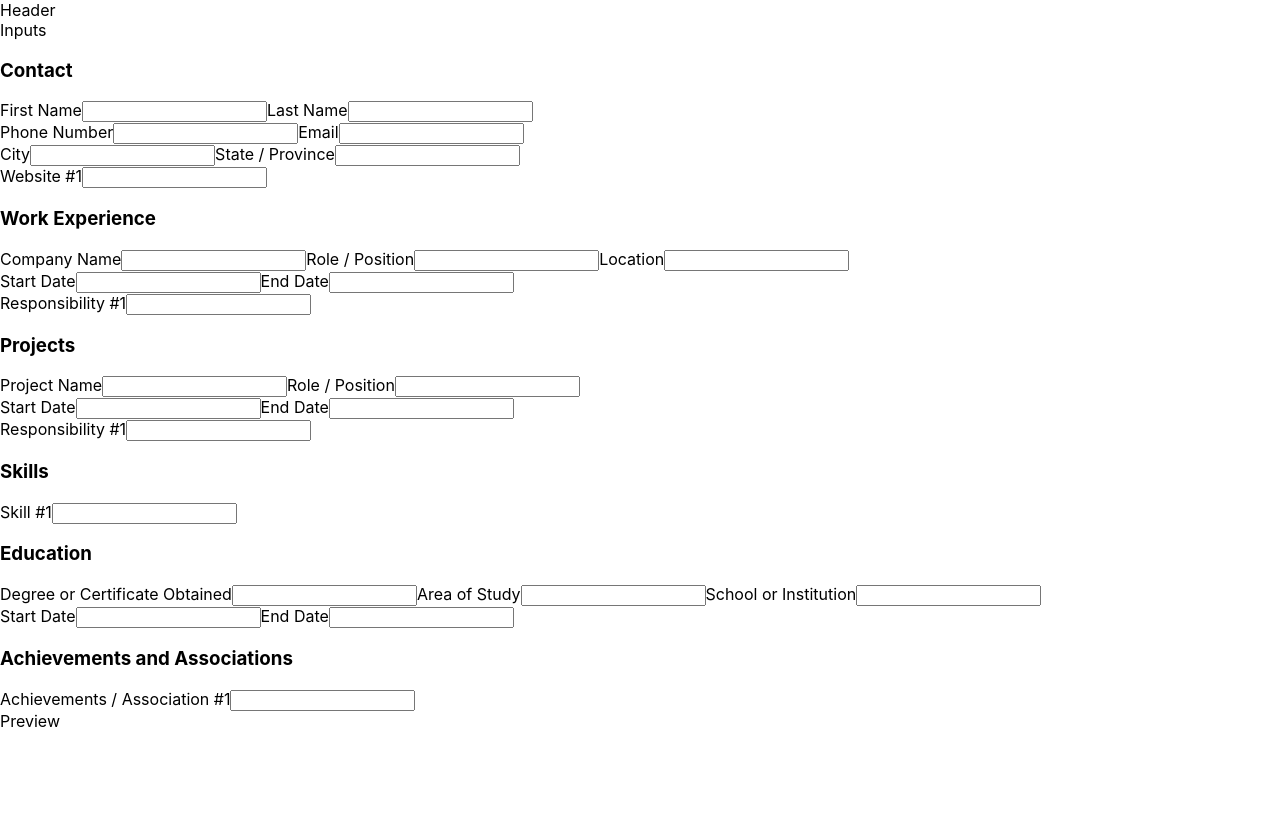
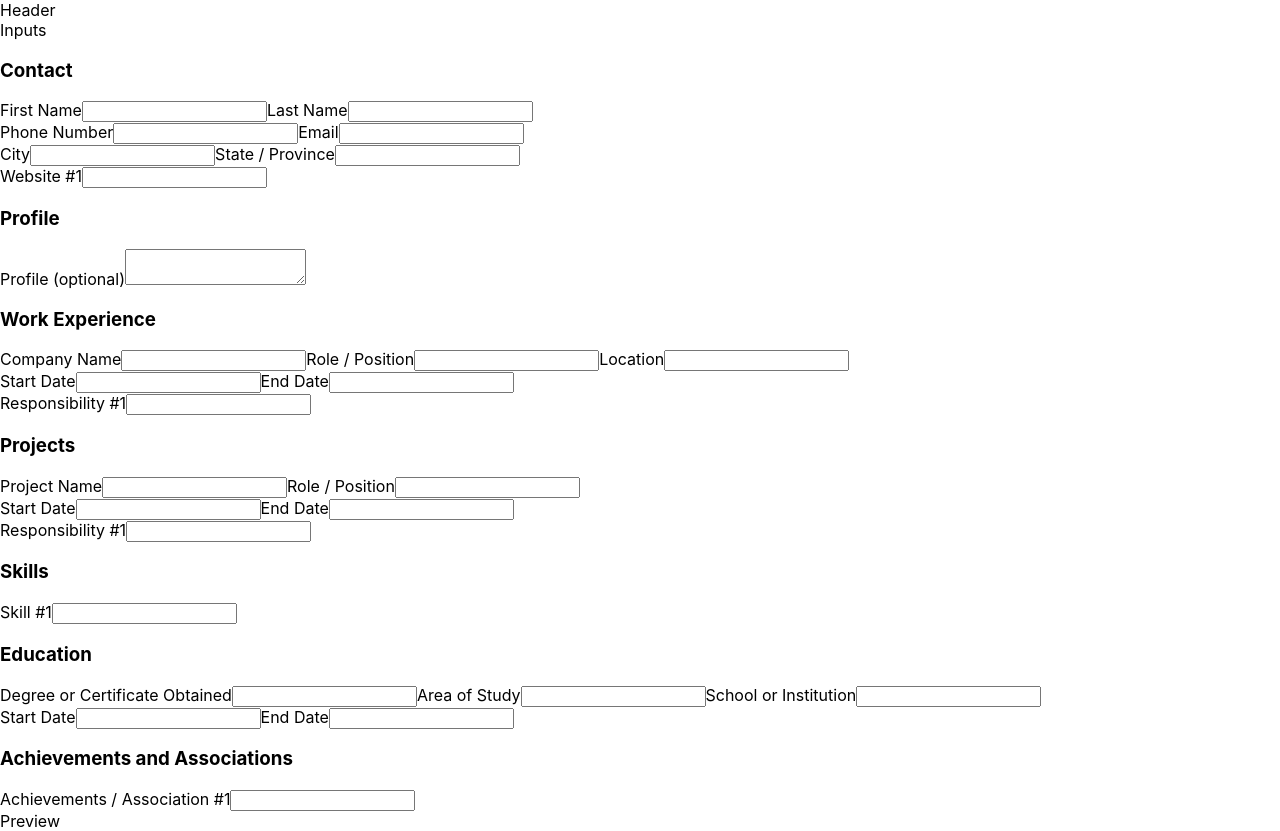
Before and after one commit to JacobGiordano/cv-app, a React (Create React App) app: page / in a window 1280 px wide. Before the commit the page ends 800 px from the top, so only its background shows below. Built offline with nearby package versions, Linux system fonts and the light colour scheme.

Commit message:
Add onChange for Profile & state updates, remove conditional rendering

```diff
--- a/src/components/Profile/Profile.js
+++ b/src/components/Profile/Profile.js
@@ -9,13 +9,20 @@ class Profile extends Component {
       profile_text: ""
     }
   }
+  handleChange = (e) => {
+    this.setState({profile_text: e.target.value});
+  }
   render() {
     const sectionId = uniqid();
     return (
-      this.state.profile_text && <>
+      <>
         <h3>Profile</h3>
         <label htmlFor={`profile${sectionId}`}>Profile (optional)</label>
-        <textarea id={`profile${sectionId}`}></textarea>
+        <textarea
+          id={`profile${sectionId}`}
+          onChange={e => this.handleChange(e)}
+          value={this.state.profile_text}
+        ></textarea>
       </>
     );
   }
```
